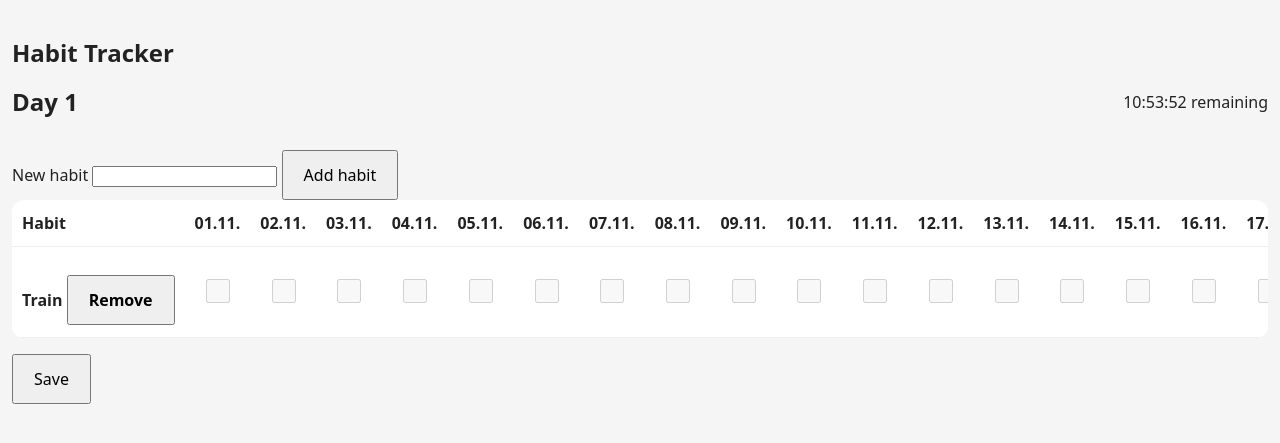
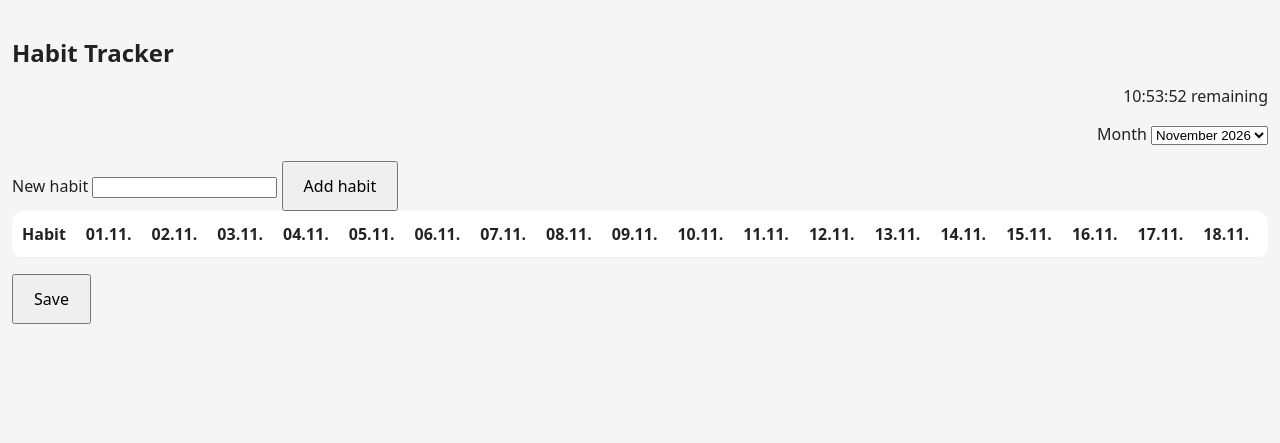
Before and after one commit to frtunee/Habit-Tracker, a Flask app: page / in a window 1280 px wide. Shown: the top 443 px of the page. Run offline with Flask 3, Linux system fonts and the light colour scheme; lists and menus that the app fills with data are empty.

Commit message:
20.11.-14:05

```diff
--- a/app.py
+++ b/app.py
@@ -31,7 +31,7 @@ def save_data():
     }
     data_file.write_text(
         json.dumps(saved_data, indent=2),
-        encoding="utf-á"
+        encoding="utf-8"
     )
 
 @app.route("/", methods =["GET", "POST"])
@@ -47,16 +47,27 @@ def home():
                 old_checkmarks = {
                     entry
                     for entry in completed
-                    if entry.startswitch(f"{remove_habit}|")
+                    if entry.startswith(f"{remove_habit}|")
                 }
                 completed.difference_update(old_checkmarks)
 
                 save_data()
 
         elif action == "save":
-            completed.clear()
-            completed.update(request.form.getlist("completed"))
-            save_data()
+            selected_month_text = request.form.get("selected_month")
+
+            if selected_month_text:
+                month_prefix = selected_month_text + "-"
+                checks_from_other_months = {
+                    entry
+                    for entry in completed
+                    if not entry.rsplit("|", 1)[-1].startswith(month_prefix)
+                }
+
+                completed.clear()
+                completed.update(checks_from_other_months)
+                completed.update(request.form.getlist("completed"))
+                save_data()
 
         elif action == "add_habit":
             new_habit = request.form.get("new_habit", "").strip()
@@ -65,19 +76,50 @@ def home():
                 habits.append(new_habit)
                 save_data()
 
-    today = date.today()
+    now = datetime.now()
+    today = now.date()
+
+    tomorrow = today + timedelta(days=1)
+    midnight = datetime.combine(tomorrow, time.min)
+    remaining_seconds = int((midnight - now).total_seconds())
 
     if today < start_date:
         day_number = None
-        dates = []
     else:
         day_number = (today - start_date).days + 1
 
-        dates = []
-        days_in_month = monthrange(today.year, today.month)[1]
+    current_month = date(today.year, today.month, 1)
 
-        for days_in_month in range(1, days_in_month + 1):
-            dates.append(date(today.year, today.month, days_in_month))
+    months = []
+    month_cursor = date(start_date.year, start_date.month, 1)
+
+    while month_cursor <= current_month:
+        months.append(month_cursor)
+
+        if month_cursor.month == 12:
+            month_cursor = date(month_cursor.year + 1, 1, 1)
+        else:
+            month_cursor = date(month_cursor.year, month_cursor.month + 1, 1)
+
+    if request.method == "POST":
+        requested_month = request.form.get("selected_month")
+    else:
+        requested_month = request.args.get("month")
+
+    try:
+        year_text, month_text = requested_month.split("-")
+        selected_month = date(int(year_text), int(month_text), 1)
+    except (AttributeError, ValueError):
+        selected_month = current_month
+
+    if selected_month not in months:
+        selected_month = current_month
+
+    days_in_month = monthrange(selected_month.year, selected_month.month)[1]
+    dates = []
+
+    for day_in_month in range(1, days_in_month + 1):
+        dates.append(date(selected_month.year, selected_month.month, day_in_month))
 
     return render_template(
         "index.html",
@@ -88,6 +130,8 @@ def home():
         remaining_seconds=remaining_seconds,
         start_date=start_date,
         today=today,
+        months=months,
+        selected_month=selected_month,
     )
 
 now = datetime.now()
--- a/habits.json
+++ b/habits.json
@@ -1,8 +1,4 @@
 {
-  "habits": [
-    "Train"
-  ],
-  "completed": [
-    "Train|2026-11-20"
-  ]
+  "habits": [],
+  "completed": []
 }
--- a/static/style.css
+++ b/static/style.css
@@ -70,3 +70,11 @@ button {
 .top-bar p {
   margin: 0 0 16px;
 }
+
+.header-right {
+  text-align: right;
+}
+
+.month-picker {
+  margin-top: 8px;
+}
--- a/templates/index.html
+++ b/templates/index.html
@@ -6,23 +6,42 @@
   </head>
   <body>
     <h1>Habit Tracker</h1>
-    <div class="top-bar">
-  {% if day_number is none %}
-    <h2>Starting soon</h2>
-  {% else %}
-    <h2>Day {{ day_number }}</h2>
-  {% endif %}
+<div class="header-right">
+  <p><span id="countdown" data-seconds="{{ remaining_seconds }}"></span> remaining</p>
 
-  <p><span id="countdown" data-seconds="{{ remaining_seconds }}"></span> remaining</p>
+  <form method="get" class="month-picker">
+    <label for="month">Month</label>
+    <select id="month" name="month" onchange="this.form.submit()">
+      {% for month_option in months %}
+        <option
+          value="{{ month_option.strftime('%Y-%m') }}"
+          {% if month_option == selected_month %}selected{% endif %}
+        >
+          {{ month_option.strftime("%B %Y") }}
+        </option>
+      {% endfor %}
+    </select>
+    <noscript><button type="submit">View</button></noscript>
+  </form>
 </div>
 <form method="post" class="add-habit-form">
   <input type="hidden" name="action" value="add_habit">
   <label for="new-habit">New habit</label>
   <input id="new-habit" name="new_habit" type="text" required>
   <button type="submit">Add habit</button>
+  <input
+  type="hidden"
+  name="selected_month"
+  value="{{ selected_month.strftime('%Y-%m') }}"
+>
 </form>
     <form method="post">
       <input type="hidden" name="action" value="save">
+      <input
+        type="hidden"
+        name="selected_month"
+        value="{{ selected_month.strftime('%Y-%m') }}"
+      >
       <div class="table-scroll">
       <table>
         <thead>
@@ -56,7 +75,7 @@
                     name="completed"
                     value="{{ habit }}|{{ day.isoformat() }}"
                     {% if (habit ~ "|" ~ day.isoformat()) in completed %}checked{% endif %}
-                    {% if day < start_date or day > today %}disabled{% endif %}
+                    {% if day > today %}disabled{% endif %}
                  >
                 </td>
                 {% endfor %}
@@ -67,6 +86,7 @@
       </div>
       <button type="submit">Save</button>
     </form>
+    <input type="hidden" name="action" value="save">
     <script>
   const countdown = document.getElementById("countdown");
   let secondsLeft = Number(countdown.dataset.seconds);
```
